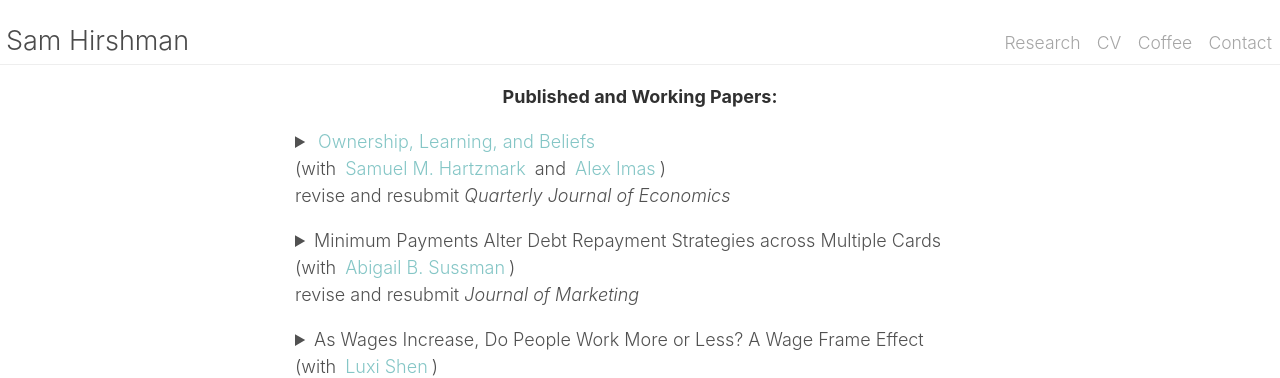
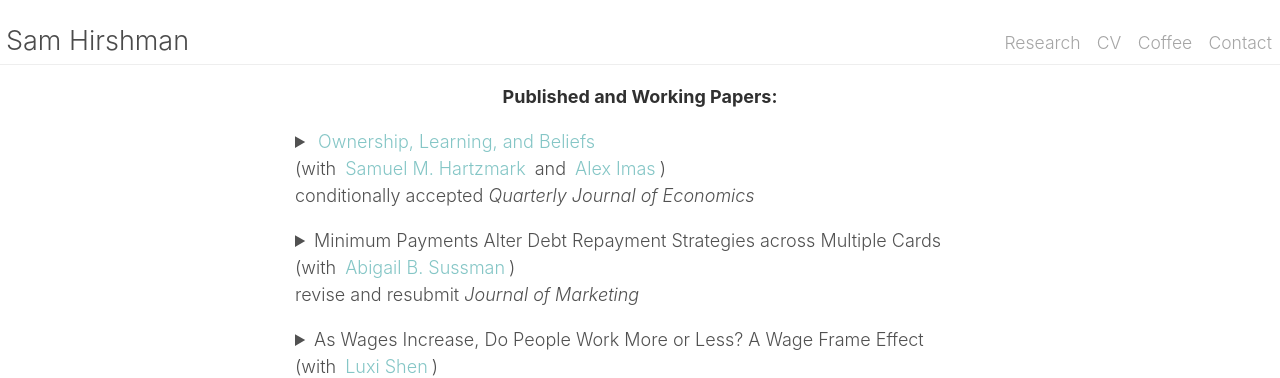
Before and after one commit to shirshma/shirshma.github.io, a Jekyll site: the page built from docs/research.md, in a window 1280 px wide. Shown: the top 378 px of the page. Built offline with Jekyll 4.4.1, drawn with Linux system fonts in a browser that asks for light colours.

Commit message:
Update research.md

```diff
--- a/docs/research.md
+++ b/docs/research.md
@@ -6,7 +6,7 @@ description: Research Papers
 <p align="center"><strong>Published and Working Papers:</strong></p>
 
   <p><details><summary>
-  <span class="fn"> <a href="https://papers.ssrn.com/sol3/papers.cfm?abstract_id=3465246" target="_blank">Ownership, Learning, and Beliefs </a> </span> <br> (with <a href="https://sites.google.com/site/samhartzmark/">Samuel M. Hartzmark</a> and <a href="http://www.aleximas.com/"> Alex Imas</a>) <br> revise and resubmit <i>Quarterly Journal of Economics</i>
+  <span class="fn"> <a href="https://papers.ssrn.com/sol3/papers.cfm?abstract_id=3465246" target="_blank">Ownership, Learning, and Beliefs </a> </span> <br> (with <a href="https://sites.google.com/site/samhartzmark/">Samuel M. Hartzmark</a> and <a href="http://www.aleximas.com/"> Alex Imas</a>) <br> conditionally accepted <i>Quarterly Journal of Economics</i>
   </summary>
   <p>
     <b>Abstract:</b>
```
